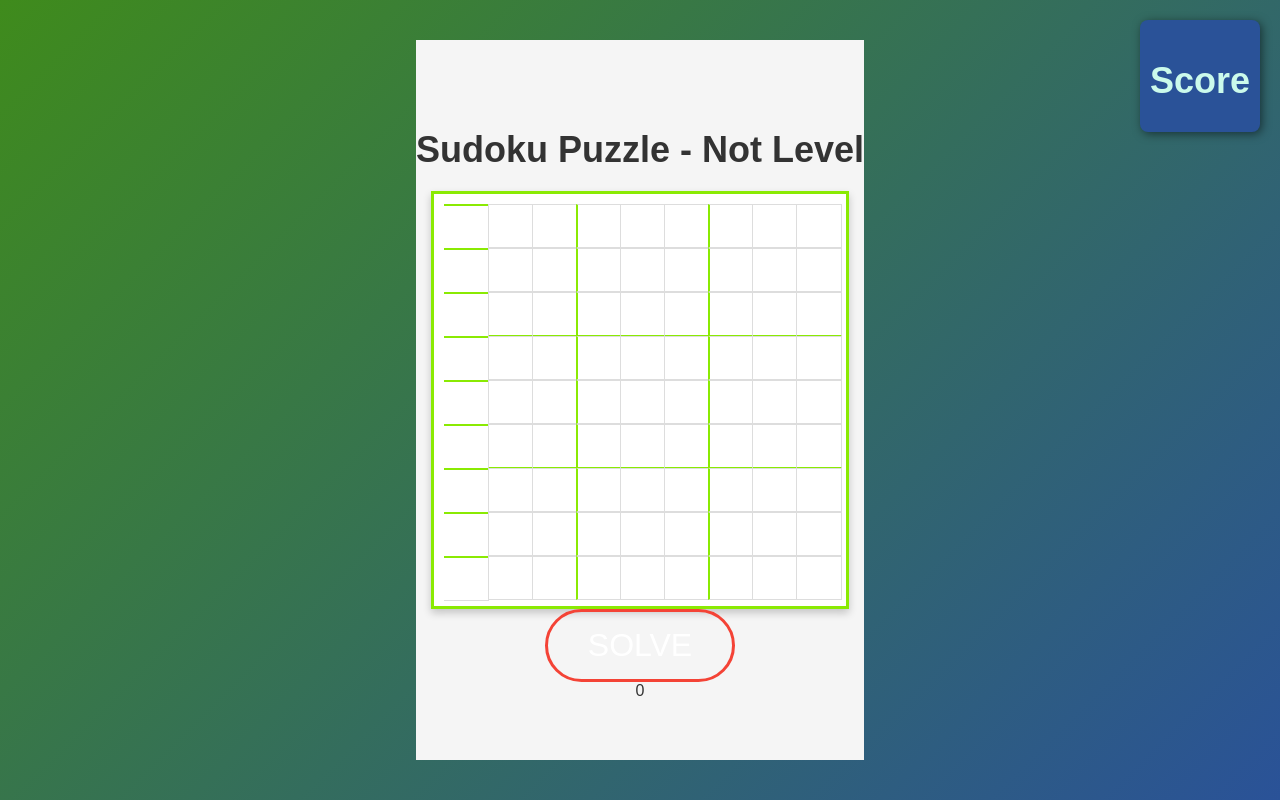
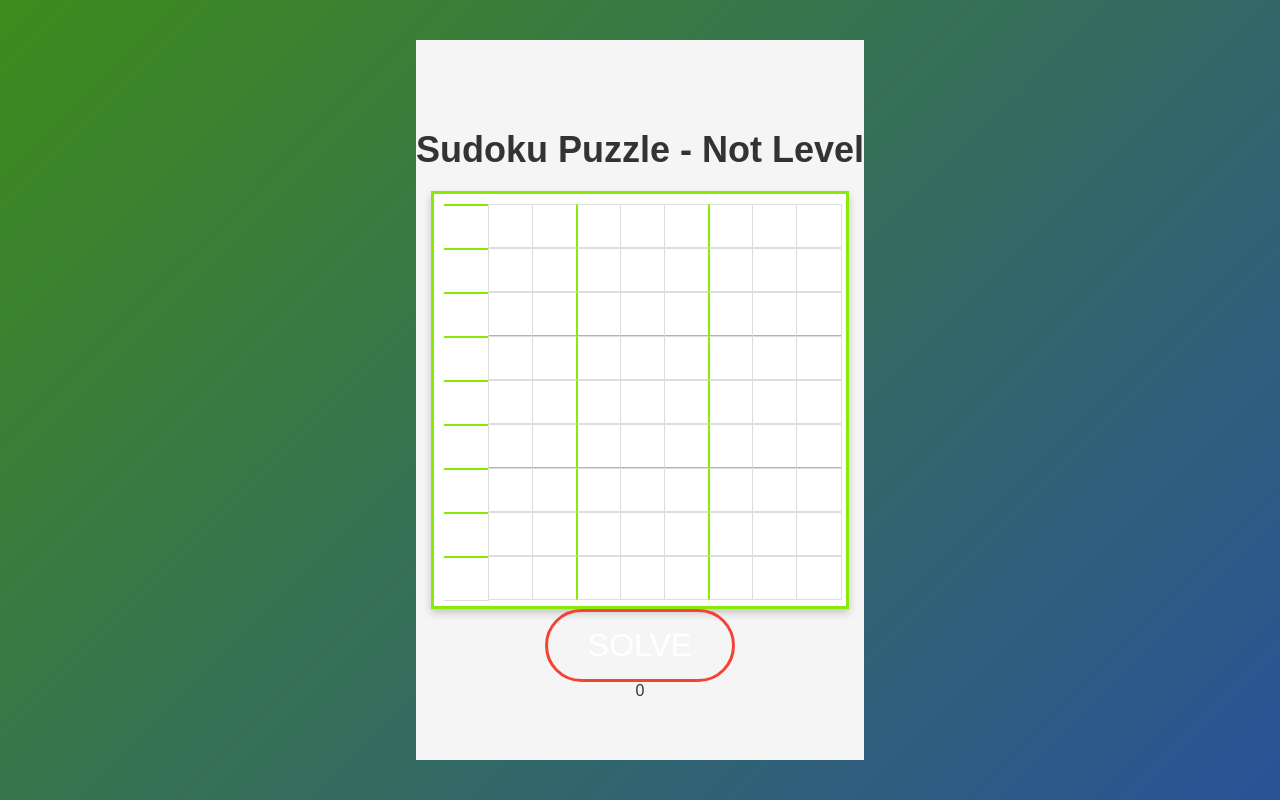
Before and after one commit to fercast711/sudoku, a React (Vite) app in the folder frontend/: page /solver in a window 1280 px wide. Built offline with nearby package versions, Linux system fonts and the light colour scheme; a web font is replaced by a local one.

Commit message:
hide solve button in option play

```diff
--- a/frontend/src/components/SudokuSolver.jsx
+++ b/frontend/src/components/SudokuSolver.jsx
@@ -267,12 +267,14 @@ const SudokuSolver = () => {
   return (
     <div className="sudoku-container">
       <h2>Sudoku Puzzle - {level.charAt(0).toUpperCase() + level.slice(1)} Level</h2>
-      <div className="score-container">
-        <h2>Score</h2>
-        <p>{score}</p>
-      </div>
+      {level !== "not" && (
+        <div className="score-container">
+          <h2>Score</h2>
+          <p>{score}</p>
+        </div>
+      )}
       <div className="sudoku-grid">{renderGrid()}</div>
-      <button className="solve-button" onClick={solveSudoku}>Solve</button>
+      {level === "not" && <button className="solve-button" onClick={solveSudoku}>Solve</button>}
       {error && <p className="error">{error}</p>}
     </div>
   );
```
